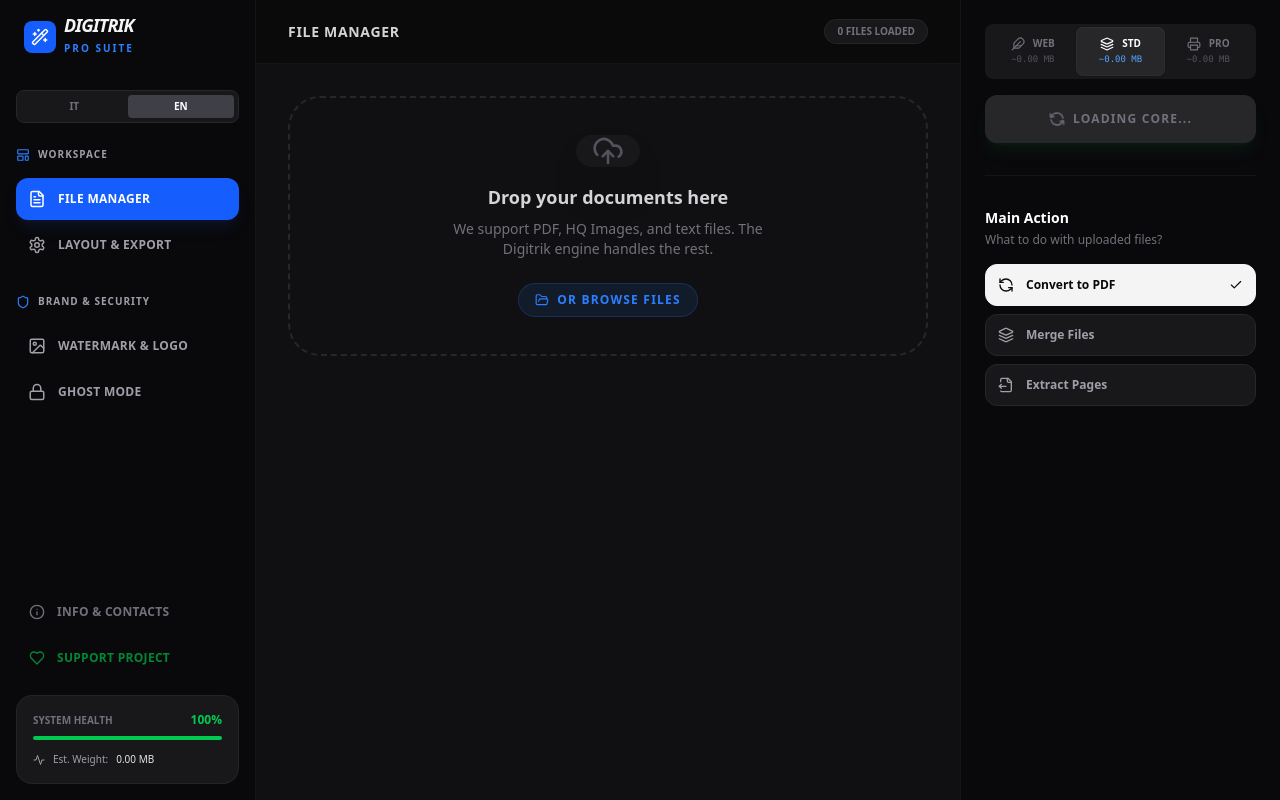
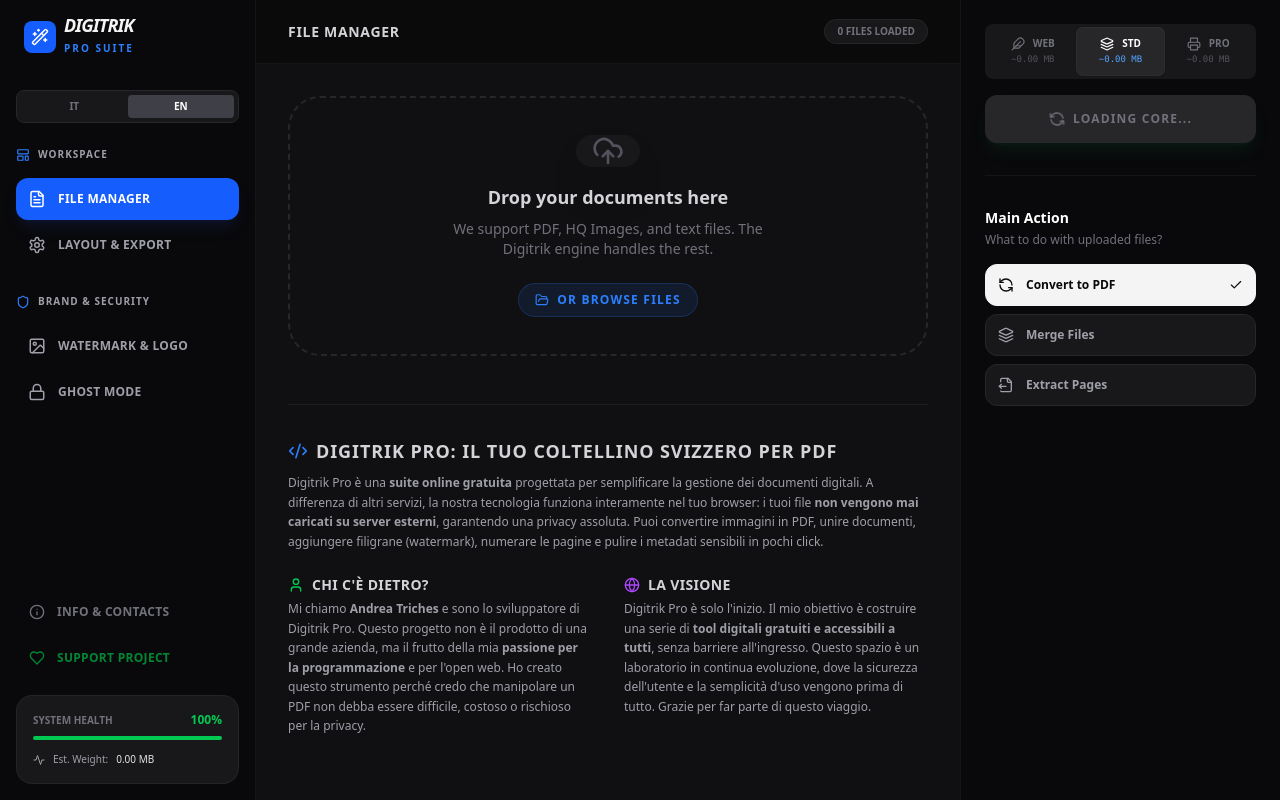
Before and after one commit to trikes2789/digitrik, a Next.js app: page / in a window 1280 px wide. Built offline with nearby package versions, Linux system fonts and the light colour scheme.

Commit message:
sito completo con testo SEO e ADS

```diff
--- a/app/page.js
+++ b/app/page.js
@@ -10,7 +10,8 @@
   Sparkles, X, Check, RotateCw, Tag, Activity, ShieldAlert,
   Feather, Layers, Printer, Ghost, Lock, Settings, LayoutTemplate,
   Image as IconImage, Shield, FileOutput, UploadCloud, Grid3X3, List,
-  Info, Mail, ShieldCheck, Heart, FolderOpen, Coffee, PlayCircle, CreditCard
+  Info, Mail, ShieldCheck, Heart, FolderOpen, Coffee, PlayCircle, CreditCard,
+  User, Globe, Code2
 } from 'lucide-react';
 
 // --- TRANSLATIONS & DATA ---
@@ -104,8 +105,8 @@
       DOCX: { desc: "Word XML.", curiosity: "Il moderno formato DOCX è in realtà un archivio compresso. Se cambi l'estensione in .zip ed estrai il contenuto, troverai cartelle piene di file XML e immagini separate.", type: "Documento" },
       JPG: { desc: "Foto compressa.", curiosity: "Il formato JPEG usa una compressione 'lossy' che elimina dati invisibili all'occhio umano. Ogni volta che salvi di nuovo una JPG, la qualità diminuisce leggermente, creando artefatti digitali.", type: "Immagine" },
       PDF: { desc: "Portable Document.", curiosity: "Inventato nel 1993 per scambiare documenti su sistemi diversi. Oggi è uno standard ISO aperto così complesso che la sua documentazione tecnica supera le mille pagine di specifiche.", type: "Universale" },
-      PNG: { desc: "Web Lossless.", curiosity: "Developed to replace GIFs, PNG offers lossless compression. It is the only widely used web format supporting alpha transparency, allowing for smooth, anti-aliased edges on any background color without jagged lines.", type: "Image" },
-      TXT: { desc: "Testo puro.", curiosity: "The purest format in existence, stripped of all formatting or style. Composed solely of ASCII or Unicode characters, a TXT file will remain readable one hundred years from now on any computer.", type: "Text" }
+      PNG: { desc: "Web Lossless.", curiosity: "Sviluppato per sostituire le GIF, il PNG offre una compressione senza perdita. È l'unico formato web diffuso che supporta la trasparenza alpha, permettendo contorni sfumati perfetti su qualsiasi sfondo.", type: "Immagine" },
+      TXT: { desc: "Testo puro.", curiosity: "Il formato più puro esistente, privo di qualsiasi formattazione o stile. Essendo composto solo da caratteri ASCII o Unicode, un file TXT sarà leggibile tra 100 anni su qualsiasi computer.", type: "Testo" }
     }
   },
   en: {
@@ -925,6 +926,46 @@
               )}
             </div>
           )}
+
+          {/* --- NUOVA SEZIONE SEO / CHI SONO (INVISIBILE MA VISIBILE) --- */}
+          <div className="mt-12 border-t border-white/5 pt-8 text-zinc-500 max-w-4xl mx-auto space-y-6 pb-20">
+             <div>
+                <h2 className="text-lg font-black uppercase tracking-wider text-zinc-300 mb-2 flex items-center gap-2">
+                   <Code2 size={20} className="text-blue-500" /> Digitrik Pro: Il Tuo Coltellino Svizzero per PDF
+                </h2>
+                <p className="text-xs leading-relaxed text-zinc-400">
+                   Digitrik Pro è una <strong>suite online gratuita</strong> progettata per semplificare la gestione dei documenti digitali.
+                   A differenza di altri servizi, la nostra tecnologia funziona interamente nel tuo browser: i tuoi file <strong>non vengono mai caricati su server esterni</strong>,
+                   garantendo una privacy assoluta. Puoi convertire immagini in PDF, unire documenti, aggiungere filigrane (watermark),
+                   numerare le pagine e pulire i metadati sensibili in pochi click.
+                </p>
+             </div>
+
+             <div className="grid grid-cols-1 md:grid-cols-2 gap-8">
+                <div>
+                   <h3 className="text-sm font-bold uppercase tracking-wide text-zinc-300 mb-1 flex items-center gap-2">
+                      <User size={16} className="text-green-500" /> Chi c'è dietro?
+                   </h3>
+                   <p className="text-xs leading-relaxed text-zinc-400">
+                      Mi chiamo <strong>Andrea Triches</strong> e sono lo sviluppatore di Digitrik Pro.
+                      Questo progetto non è il prodotto di una grande azienda, ma il frutto della mia <strong>passione per la programmazione</strong> e per l'open web.
+                      Ho creato questo strumento perché credo che manipolare un PDF non debba essere difficile, costoso o rischioso per la privacy.
+                   </p>
+                </div>
+                <div>
+                   <h3 className="text-sm font-bold uppercase tracking-wide text-zinc-300 mb-1 flex items-center gap-2">
+                      <Globe size={16} className="text-purple-500" /> La Visione
+                   </h3>
+                   <p className="text-xs leading-relaxed text-zinc-400">
+                      Digitrik Pro è solo l'inizio. Il mio obiettivo è costruire una serie di <strong>tool digitali gratuiti e accessibili a tutti</strong>,
+                      senza barriere all'ingresso. Questo spazio è un laboratorio in continua evoluzione, dove la sicurezza dell'utente e la semplicità d'uso
+                      vengono prima di tutto. Grazie per far parte di questo viaggio.
+                   </p>
+                </div>
+             </div>
+          </div>
+          {/* --- FINE SEZIONE SEO --- */}
+
         </div>
       </main>
 
--- a/src/app/layout.js
+++ b/src/app/layout.js
@@ -1,7 +1,7 @@
 import { Inter } from "next/font/google";
 import "./globals.css";
-// 1. Importiamo il componente ufficiale per Google Analytics
-import { GoogleAnalytics } from '@next/third-parties/google';
+// 1. Importiamo SIA Analytics CHE AdSense
+import { GoogleAnalytics, GoogleAdSense } from '@next/third-parties/google';
 
 const inter = Inter({ subsets: ["latin"] });
 
@@ -19,9 +19,11 @@
         {children}
       </body>
 
-      {/* 2. Componente Google Analytics */}
-      {/* SOSTITUISCI 'G-XXXXXXXXXX' CON IL TUO VERO ID (es. G-123456789) */}
-      <GoogleAnalytics gaId="G-XXXXXXXXXX" />
+      {/* 2. Analytics (Sostituisci con il tuo ID che inizia con G-) */}
+      <GoogleAnalytics gaId="G-TUO_ID_ANALYTICS" />
+
+      {/* 3. AdSense (Sostituisci con il tuo ID che inizia con pub-) */}
+      <GoogleAdSense publisherId="pub-TUO_ID_ADSENSE" />
     </html>
   );
 }
```
Also changed, not shown: public/ads.txt (added).
